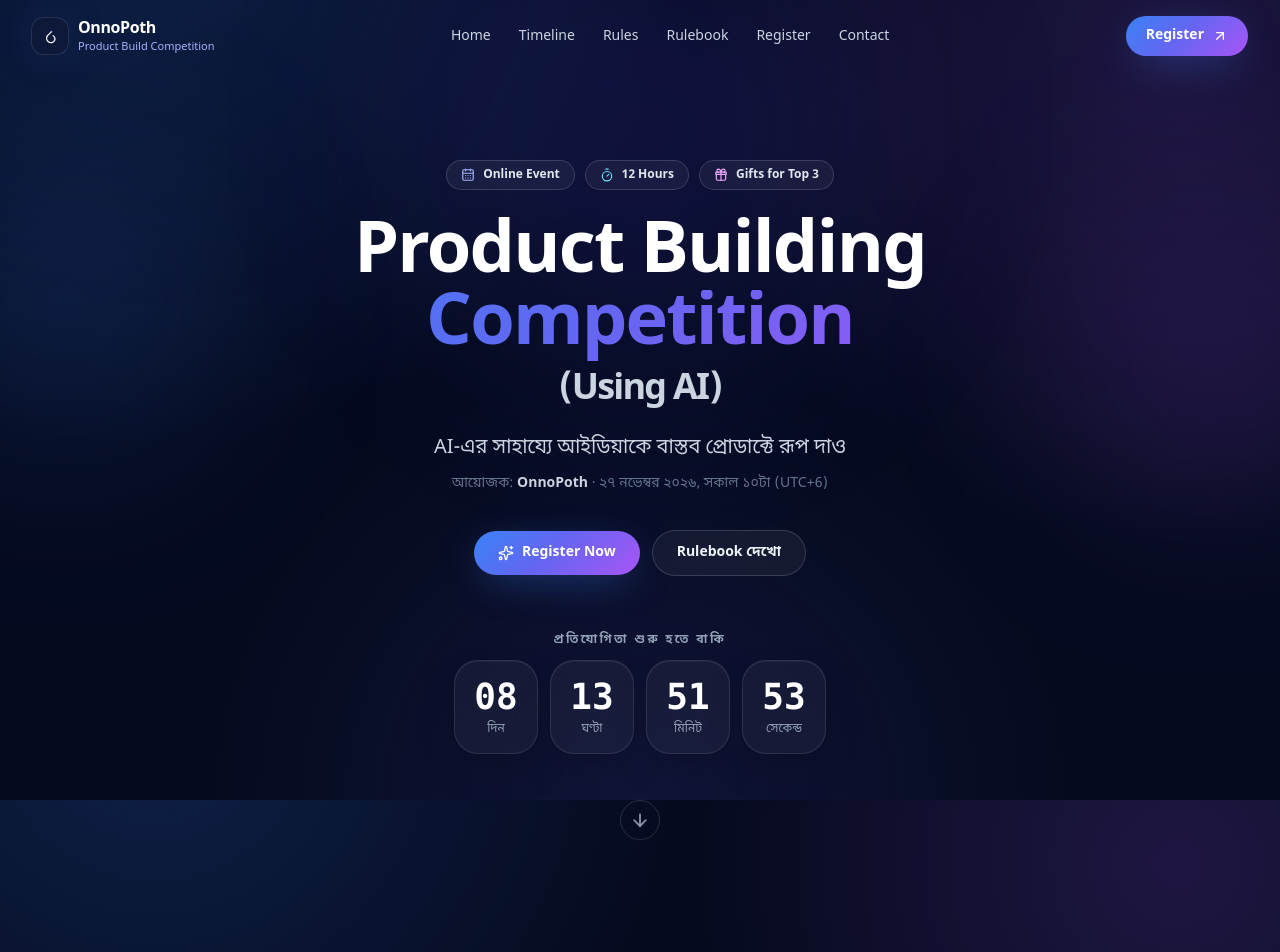
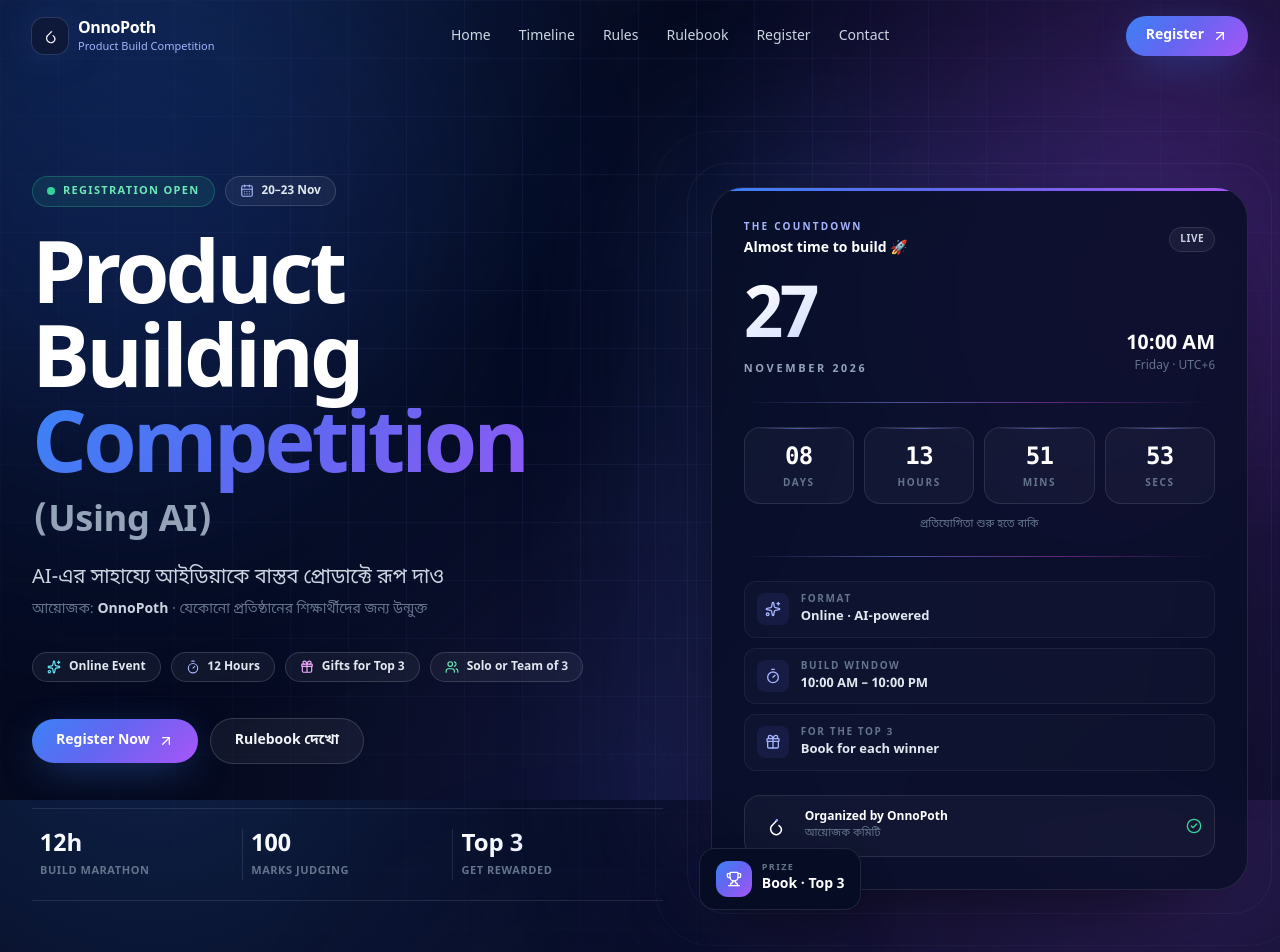
Before and after one commit to AFIF-ZILANI/onnopoth-product-building-component, a Next.js app: page / in a window 1280 px wide. Shown: the top 952 px of the page. Built offline with nearby package versions, Linux system fonts and the light colour scheme.

Commit message:
Redesign hero with premium editorial layout and event pass card

```diff
--- a/app/globals.css
+++ b/app/globals.css
@@ -33,6 +33,28 @@ section[id] {
 ::selection {
   background: rgba(99, 102, 241, 0.45);
   color: #fff;
+}
+
+/* Faint perspective grid behind the hero, faded out towards the edges. */
+.hero-grid {
+  background-image:
+    linear-gradient(rgba(129, 140, 248, 0.07) 1px, transparent 1px),
+    linear-gradient(90deg, rgba(129, 140, 248, 0.07) 1px, transparent 1px);
+  background-size: 58px 58px;
+  -webkit-mask-image: radial-gradient(ellipse 75% 65% at 50% 28%, #000 25%, transparent 100%);
+  mask-image: radial-gradient(ellipse 75% 65% at 50% 28%, #000 25%, transparent 100%);
+}
+
+/* Ultra-thin gradient hairline used on the hero card. */
+.hero-hairline {
+  height: 1px;
+  background: linear-gradient(
+    90deg,
+    transparent,
+    rgba(129, 140, 248, 0.55),
+    rgba(217, 70, 239, 0.4),
+    transparent
+  );
 }
 
 /* ---------------------------------------------------------------------------
--- a/components/Countdown.js
+++ b/components/Countdown.js
@@ -17,9 +17,9 @@ function getRemaining() {
   };
 }
 
-/** Live countdown to the competition start (27 Nov 2026, 10:00 AM UTC+6). */
+/** Compact countdown used inside the hero's event-pass card. */
 export default function Countdown() {
-  // Start with zeros on both server and client to avoid hydration mismatch.
+  // Zeros on both server and client first → no hydration mismatch.
   const [time, setTime] = useState(EMPTY);
 
   useEffect(() => {
@@ -30,7 +30,7 @@ export default function Countdown() {
 
   if (time.started) {
     return (
-      <div className="inline-flex items-center gap-2 rounded-2xl border border-emerald-400/30 bg-emerald-400/10 px-5 py-3 text-sm font-bold text-emerald-300">
+      <div className="flex items-center justify-center gap-2 rounded-2xl border border-emerald-400/30 bg-emerald-400/10 px-4 py-4 text-sm font-bold text-emerald-300">
         <span className="relative flex h-2.5 w-2.5">
           <span className="absolute inline-flex h-full w-full animate-ping rounded-full bg-emerald-400 opacity-75" />
           <span className="relative inline-flex h-2.5 w-2.5 rounded-full bg-emerald-400" />
@@ -41,30 +41,28 @@ export default function Countdown() {
   }
 
   const boxes = [
-    { value: time.days, label: 'দিন' },
-    { value: time.hours, label: 'ঘণ্টা' },
-    { value: time.minutes, label: 'মিনিট' },
-    { value: time.seconds, label: 'সেকেন্ড' },
+    { value: time.days, label: 'Days' },
+    { value: time.hours, label: 'Hours' },
+    { value: time.minutes, label: 'Mins' },
+    { value: time.seconds, label: 'Secs' },
   ];
 
   return (
-    <div>
-      <p className="mb-3 text-center text-xs font-semibold uppercase tracking-[0.2em] text-slate-400">
-        প্রতিযোগিতা শুরু হতে বাকি
-      </p>
-      <div className="flex justify-center gap-2 sm:gap-3">
+    <div className="grid grid-cols-4 gap-2 sm:gap-2.5">
       {boxes.map((box) => (
         <div
           key={box.label}
-            className="glass min-w-[64px] px-2 py-3 text-center sm:min-w-[84px] sm:py-4"
+          className="relative overflow-hidden rounded-2xl border border-white/10 bg-white/[0.035] px-1 py-3 text-center"
         >
-            <div className="font-mono text-2xl font-extrabold tabular-nums text-white sm:text-4xl">
+          <div className="absolute inset-x-3 top-0 h-px bg-gradient-to-r from-transparent via-indigo-400/60 to-transparent" />
+          <div className="font-mono text-xl font-bold tabular-nums tracking-tight text-white sm:text-2xl">
             {String(box.value).padStart(2, '0')}
           </div>
-            <div className="mt-1 text-[10px] font-medium text-slate-400 sm:text-xs">{box.label}</div>
+          <div className="mt-1 text-[9px] font-bold uppercase tracking-[0.16em] text-slate-500 sm:text-[10px]">
+            {box.label}
+          </div>
         </div>
       ))}
     </div>
-    </div>
   );
 }
--- a/components/Hero.js
+++ b/components/Hero.js
@@ -1,72 +1,232 @@
 import Link from 'next/link';
-import { CalendarDays, Timer, Gift, ArrowDown, Sparkles } from 'lucide-react';
+import {
+  ArrowDown,
+  ArrowUpRight,
+  CalendarDays,
+  CheckCircle2,
+  Gift,
+  Sparkles,
+  Timer,
+  Trophy,
+  Users,
+} from 'lucide-react';
 import Countdown from './Countdown';
-import { event, dates, socialLinks } from '@/lib/config';
+import { event, socialLinks } from '@/lib/config';
+
+/** Small row inside the event-pass card. */
+function DetailRow({ icon: Icon, label, value }) {
+  return (
+    <div className="flex items-center gap-3 rounded-xl border border-white/[0.06] bg-white/[0.02] px-3 py-2.5">
+      <span className="grid h-8 w-8 shrink-0 place-items-center rounded-lg bg-indigo-500/10 text-indigo-300">
+        <Icon className="h-4 w-4" />
+      </span>
+      <div className="min-w-0">
+        <p className="text-[10px] font-bold uppercase tracking-[0.16em] text-slate-500">{label}</p>
+        <p className="truncate text-[13px] font-semibold text-slate-200">{value}</p>
+      </div>
+    </div>
+  );
+}
 
 export default function Hero() {
   return (
-    <section id="home" className="relative overflow-hidden pt-32 pb-16 sm:pt-40 sm:pb-24">
-      {/* Decorative blurred orbs */}
-      <div className="pointer-events-none absolute -top-24 left-1/2 h-[28rem] w-[28rem] -translate-x-1/2 rounded-full bg-indigo-600/20 blur-[120px] animate-pulse-glow" />
-      <div className="pointer-events-none absolute top-40 -left-20 h-72 w-72 rounded-full bg-blue-500/15 blur-[100px]" />
-      <div className="pointer-events-none absolute top-52 -right-20 h-72 w-72 rounded-full bg-purple-500/15 blur-[100px]" />
+    <section id="home" className="relative overflow-hidden pb-16 pt-28 sm:pt-36 lg:pt-44">
+      {/* ---------------- Atmosphere ---------------- */}
+      <div className="pointer-events-none absolute inset-0 -z-10">
+        <div className="hero-grid absolute inset-0" />
+        <div className="absolute -left-44 -top-20 h-[38rem] w-[38rem] animate-pulse-glow rounded-full bg-blue-600/20 blur-[130px]" />
+        <div className="absolute -right-40 top-10 h-[34rem] w-[34rem] rounded-full bg-fuchsia-600/15 blur-[130px]" />
+        <div className="absolute -bottom-24 left-1/3 h-80 w-80 rounded-full bg-indigo-500/10 blur-[110px]" />
+      </div>
 
-      <div className="relative mx-auto max-w-5xl px-4 text-center sm:px-6">
-        {/* Badges */}
-        <div className="mb-7 flex flex-wrap items-center justify-center gap-2.5">
-          <span className="badge">
-            <CalendarDays className="h-3.5 w-3.5 text-indigo-300" /> {event.mode}
+      <div className="mx-auto max-w-7xl px-4 sm:px-6 lg:px-8">
+        <div className="grid items-center gap-16 lg:grid-cols-[1.08fr_0.92fr] lg:gap-12">
+          {/* ---------------- Copy ---------------- */}
+          <div className="animate-fade-up text-center lg:text-left">
+            {/* Status + event badges */}
+            <div className="mb-8 flex flex-wrap items-center justify-center gap-2.5 lg:justify-start">
+              <span className="inline-flex items-center gap-2 rounded-full border border-emerald-400/25 bg-emerald-400/10 px-3.5 py-1.5 text-[11px] font-bold uppercase tracking-[0.12em] text-emerald-300">
+                <span className="relative flex h-2 w-2">
+                  <span className="absolute inline-flex h-full w-full animate-ping rounded-full bg-emerald-400 opacity-75" />
+                  <span className="relative inline-flex h-2 w-2 rounded-full bg-emerald-400" />
+                </span>
+                Registration Open
               </span>
               <span className="badge">
-            <Timer className="h-3.5 w-3.5 text-cyan-300" /> {event.duration}
-          </span>
-          <span className="badge">
-            <Gift className="h-3.5 w-3.5 text-fuchsia-300" /> {event.prizeLabel}
+                <CalendarDays className="h-3.5 w-3.5 text-indigo-300" /> 20–23 Nov
               </span>
             </div>
 
-        {/* Main title */}
-        <h1 className="animate-fade-up text-4xl font-extrabold leading-[1.15] tracking-tight text-white sm:text-6xl lg:text-7xl">
+            {/* Headline */}
+            <h1 className="text-[clamp(2.8rem,8vw,5.4rem)] font-extrabold leading-[0.98] tracking-[-0.045em] text-white">
               <span className="block">Product Building</span>
-          <span className="gradient-text block">Competition</span>
-          <span className="mt-2 block text-2xl font-bold text-slate-300 sm:text-4xl">
+              <span className="gradient-text block pb-1">Competition</span>
+              <span className="mt-2 block text-[0.42em] font-semibold tracking-[-0.01em] text-slate-400">
                 (Using AI)
               </span>
             </h1>
 
             {/* Bangla subtitle */}
-        <p className="mx-auto mt-6 max-w-2xl animate-fade-up text-lg leading-relaxed text-slate-300 sm:text-xl">
+            <p className="mx-auto mt-6 max-w-xl text-lg leading-relaxed text-slate-300 sm:text-xl lg:mx-0">
               {event.tagline}
             </p>
-
-        <p className="mt-3 text-sm text-slate-500">
-          আয়োজক: <span className="font-semibold text-slate-300">{event.organizer}</span> ·{' '}
-          {dates.competitionStartLabel}
+            <p className="mt-2 text-sm text-slate-500">
+              আয়োজক: <span className="font-semibold text-slate-300">{event.organizer}</span> · যেকোনো
+              প্রতিষ্ঠানের শিক্ষার্থীদের জন্য উন্মুক্ত
             </p>
 
-        {/* CTA buttons */}
-        <div className="mt-9 flex flex-col items-center justify-center gap-3 sm:flex-row">
-          <a href="#register" className="btn-primary w-full sm:w-auto">
-            <Sparkles className="h-4 w-4" /> Register Now
+            {/* Key facts */}
+            <div className="mt-8 flex flex-wrap items-center justify-center gap-2.5 lg:justify-start">
+              <span className="badge">
+                <Sparkles className="h-3.5 w-3.5 text-cyan-300" /> {event.mode}
+              </span>
+              <span className="badge">
+                <Timer className="h-3.5 w-3.5 text-indigo-300" /> {event.duration}
+              </span>
+              <span className="badge">
+                <Gift className="h-3.5 w-3.5 text-fuchsia-300" /> {event.prizeLabel}
+              </span>
+              <span className="badge">
+                <Users className="h-3.5 w-3.5 text-emerald-300" /> Solo or Team of 3
+              </span>
+            </div>
+
+            {/* Actions */}
+            <div className="mt-9 flex flex-col items-center justify-center gap-3 sm:flex-row lg:justify-start">
+              <a href="#register" className="btn-primary group w-full sm:w-auto">
+                Register Now
+                <ArrowUpRight className="h-4 w-4 transition-transform group-hover:translate-x-0.5 group-hover:-translate-y-0.5" />
               </a>
               <Link href={socialLinks.rulebook} className="btn-secondary w-full sm:w-auto">
                 Rulebook দেখো
               </Link>
             </div>
 
-        {/* Countdown */}
-        <div className="mx-auto mt-14 max-w-xl">
-          <Countdown />
+            {/* Stat strip */}
+            <div className="mt-11 grid grid-cols-3 divide-x divide-white/10 border-y border-white/10 py-5 text-center lg:text-left">
+              {[
+                { value: '12h', label: 'Build marathon' },
+                { value: '100', label: 'Marks judging' },
+                { value: 'Top 3', label: 'Get rewarded' },
+              ].map((stat) => (
+                <div key={stat.label} className="px-2">
+                  <p className="bg-gradient-to-r from-white to-indigo-200 bg-clip-text text-xl font-extrabold text-transparent sm:text-2xl">
+                    {stat.value}
+                  </p>
+                  <p className="mt-0.5 text-[10px] font-semibold uppercase tracking-wider text-slate-500 sm:text-[11px]">
+                    {stat.label}
+                  </p>
+                </div>
+              ))}
+            </div>
           </div>
 
-        {/* Scroll hint */}
+          {/* ---------------- Event pass card ---------------- */}
+          <div className="relative mx-auto w-full max-w-md lg:max-w-none">
+            {/* glow + orbit rings */}
+            <div className="absolute -inset-10 rounded-[3rem] bg-accent-gradient opacity-20 blur-[90px]" />
+            <div className="pointer-events-none absolute -inset-6 rounded-[2.5rem] border border-white/[0.05]" />
+            <div className="pointer-events-none absolute -inset-14 rounded-[3.5rem] border border-white/[0.03]" />
+
+            <div className="glass-strong relative overflow-hidden rounded-[32px] p-6 shadow-[0_40px_100px_-40px_rgba(0,0,0,0.9)] sm:p-8">
+              {/* metallic top edge */}
+              <div className="absolute inset-x-0 top-0 h-[3px] bg-accent-gradient" />
+
+              <div className="flex items-center justify-between gap-3">
+                <div>
+                  <p className="text-[10px] font-bold uppercase tracking-[0.22em] text-indigo-300">
+                    The Countdown
+                  </p>
+                  <p className="mt-1 text-sm font-semibold text-white">Almost time to build 🚀</p>
+                </div>
+                <span className="rounded-full border border-white/10 bg-white/5 px-2.5 py-1 text-[10px] font-bold uppercase tracking-wider text-slate-300">
+                  Live
+                </span>
+              </div>
+
+              {/* Big date */}
+              <div className="mt-6 flex items-end justify-between gap-4">
+                <div>
+                  <p className="bg-gradient-to-br from-white via-indigo-100 to-indigo-300 bg-clip-text text-6xl font-extrabold leading-none tracking-tighter text-transparent sm:text-7xl">
+                    27
+                  </p>
+                  <p className="mt-1.5 text-[11px] font-bold uppercase tracking-[0.24em] text-slate-400">
+                    November 2026
+                  </p>
+                </div>
+                <div className="pb-1 text-right">
+                  <p className="text-lg font-bold text-white sm:text-xl">10:00 AM</p>
+                  <p className="text-xs text-slate-500">Friday · UTC+6</p>
+                </div>
+              </div>
+
+              <div className="my-6 hero-hairline" />
+
+              <Countdown />
+
+              <p className="mt-3 text-center text-[11px] text-slate-500">
+                প্রতিযোগিতা শুরু হতে বাকি
+              </p>
+
+              <div className="my-6 hero-hairline" />
+
+              <div className="space-y-2.5">
+                <DetailRow icon={Sparkles} label="Format" value="Online · AI-powered" />
+                <DetailRow icon={Timer} label="Build window" value="10:00 AM – 10:00 PM" />
+                <DetailRow icon={Gift} label="For the top 3" value="Book for each winner" />
+              </div>
+
+              {/* Organizer strip */}
+              <div className="mt-6 flex items-center gap-3 rounded-2xl border border-white/10 bg-white/[0.03] p-3">
+                {/* eslint-disable-next-line @next/next/no-img-element */}
+                <img src="/logo.svg" alt="OnnoPoth logo" className="h-9 w-9 rounded-lg" />
+                <div>
+                  <p className="text-xs font-bold text-white">Organized by OnnoPoth</p>
+                  <p className="text-[11px] text-slate-500">আয়োজক কমিটি</p>
+                </div>
+                <CheckCircle2 className="ml-auto h-4 w-4 text-emerald-400" />
+              </div>
+            </div>
+
+            {/* floating prize chip */}
+            <div className="absolute -bottom-5 -left-3 hidden items-center gap-2.5 rounded-2xl border border-white/10 bg-navy-900/95 px-4 py-3 shadow-2xl backdrop-blur-xl sm:flex">
+              <span className="grid h-9 w-9 place-items-center rounded-xl bg-accent-gradient">
+                <Trophy className="h-4 w-4 text-white" />
+              </span>
+              <div>
+                <p className="text-[9px] font-bold uppercase tracking-[0.16em] text-slate-500">Prize</p>
+                <p className="text-sm font-bold text-white">Book · Top 3</p>
+              </div>
+            </div>
+          </div>
+        </div>
+
+        {/* ---------------- Bottom ticker ---------------- */}
+        <div className="mt-16 overflow-hidden rounded-2xl border border-white/10 bg-white/[0.025] py-3.5">
+          <div className="flex flex-wrap items-center justify-center gap-x-7 gap-y-2 px-4 text-[10px] font-bold uppercase tracking-[0.16em] text-slate-400 sm:text-[11px]">
+            <span>20–23 Nov · Registration</span>
+            <span className="h-1 w-1 rounded-full bg-indigo-400" />
+            <span>25 Nov · Confirmed list</span>
+            <span className="h-1 w-1 rounded-full bg-indigo-400" />
+            <span>27 Nov · Build day</span>
+            <span className="h-1 w-1 rounded-full bg-indigo-400" />
+            <span>28 Nov · Results</span>
+          </div>
+        </div>
+
+        {/* scroll cue */}
+        <div className="mt-10 flex justify-center">
           <a
             href="#about"
             aria-label="নিচে স্ক্রল করুন"
-          className="mt-14 inline-flex h-10 w-10 animate-bounce items-center justify-center rounded-full border border-white/15 text-slate-400 transition hover:text-white"
+            className="group flex flex-col items-center gap-2 text-[10px] font-bold uppercase tracking-[0.2em] text-slate-500 transition hover:text-indigo-300"
           >
-          <ArrowDown className="h-5 w-5" />
+            Explore
+            <span className="grid h-9 w-9 place-items-center rounded-full border border-white/10 transition group-hover:border-indigo-400/50">
+              <ArrowDown className="h-4 w-4" />
+            </span>
           </a>
+        </div>
       </div>
     </section>
   );
```
Lines whose indentation alone changed are shown as unchanged.
